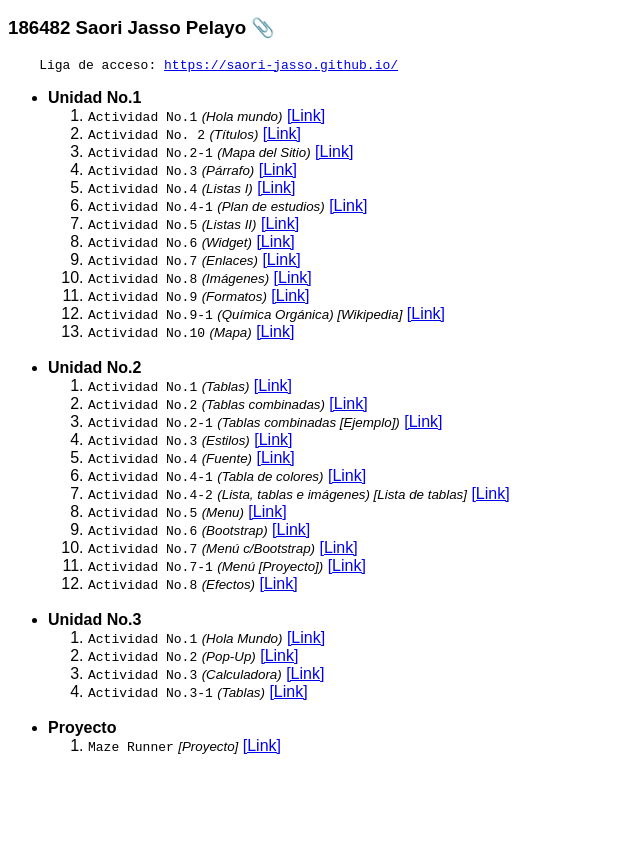
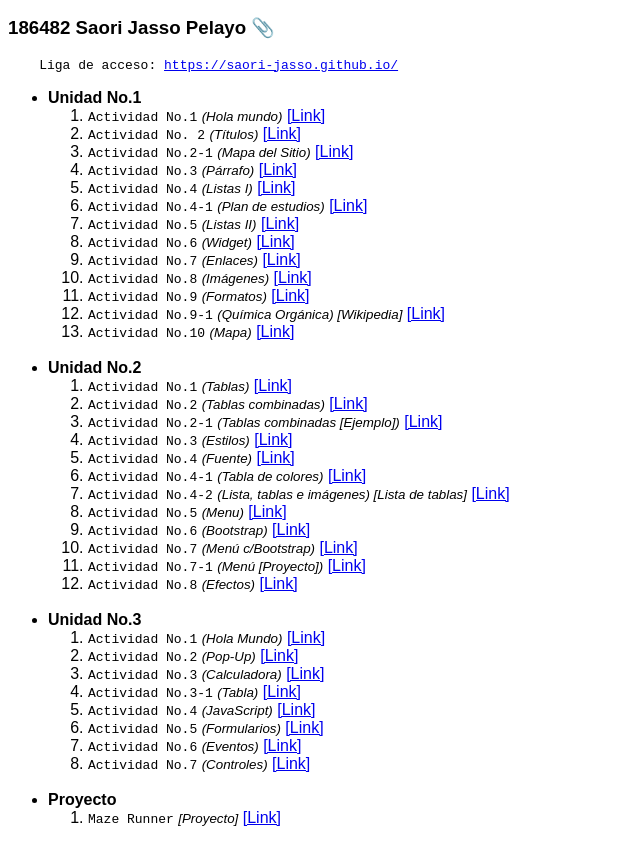
Before and after one commit to saori-jasso/saori-jasso.github.io, a plain HTML site: page index.html in a window 1280 px wide. Shown: the part 112-955 px from the top of the page, without its empty margins (0-640 px from the left). Before the commit the page ends 883 px from the top, so only its background shows below. Drawn offline with Linux system fonts and the light colour scheme; a web font is replaced by a local one.

Commit message:
Update index.html

```diff
--- a/index.html
+++ b/index.html
@@ -67,7 +67,11 @@
           <li><code>Actividad No.1</code> <small><i>(Hola Mundo)</i></small> <a href="Unidad3/Actividad_No1_P3.html" target="_blank">[Link]</a></li>
           <li><code>Actividad No.2</code> <small><i>(Pop-Up)</i></small> <a href="Unidad3/Actividad_No2_P3.html" target="_blank">[Link]</a></li>
           <li><code>Actividad No.3</code> <small><i>(Calculadora)</i></small> <a href="Unidad3/Actividad_No3_P3.html" target="_blank">[Link]</a></li>
-          <li><code>Actividad No.3-1</code> <small><i>(Tablas)</i></small> <a href="Unidad3/Actividad_No3_1_P3.html" target="_blank">[Link]</a></li>
+          <li><code>Actividad No.3-1</code> <small><i>(Tabla)</i></small> <a href="Unidad3/Actividad_No3_1_P3.html" target="_blank">[Link]</a></li>
+          <li><code>Actividad No.4</code> <small><i>(JavaScript)</i></small> <a href="Unidad3/Actividad_No4_P3.html" target="_blank">[Link]</a></li>
+          <li><code>Actividad No.5</code> <small><i>(Formularios)</i></small> <a href="Unidad3/Actividad_No5_P3.html" target="_blank">[Link]</a></li>
+          <li><code>Actividad No.6</code> <small><i>(Eventos)</i></small> <a href="Unidad3/Actividad_No6_P3.html" target="_blank">[Link]</a></li>
+          <li><code>Actividad No.7</code> <small><i>(Controles)</i></small> <a href="Unidad3/Actividad_No7_P3.html" target="_blank">[Link]</a></li>
         </ol><br>
 
       <li><b>Proyecto</b></li>
```
